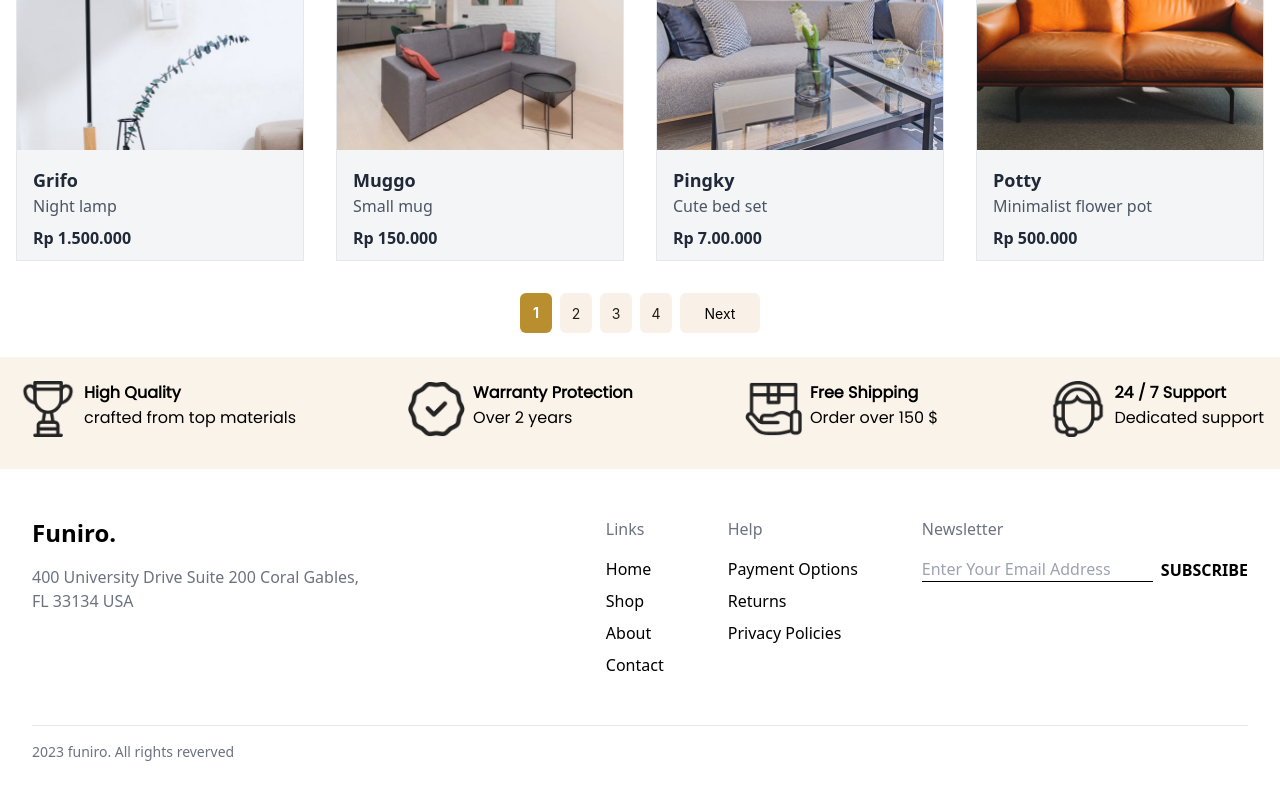
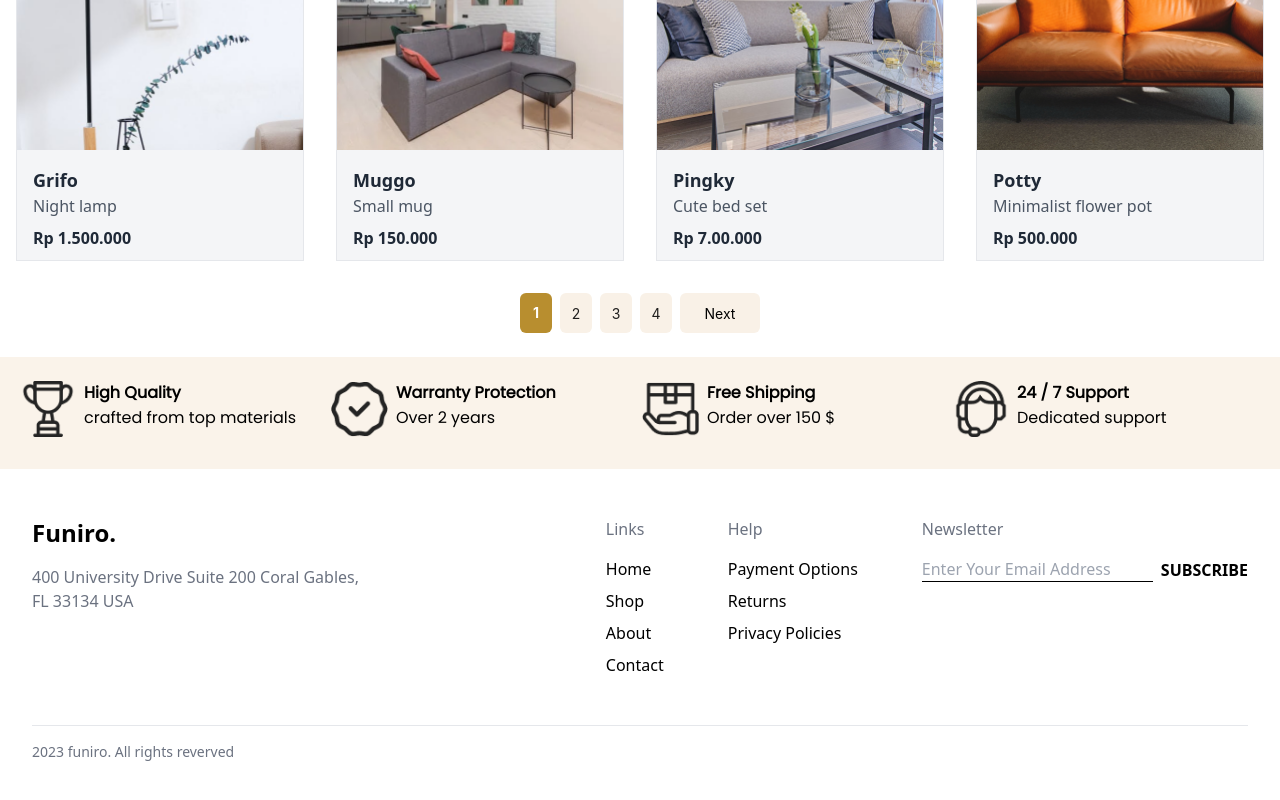
Before and after one commit to Aliraza708/assigment5, a React (Vite) app: page /Shop in a window 1280 px wide. Shown: the part 1056-1856 px from the top of the page. Built offline with nearby package versions, Linux system fonts and the light colour scheme.

Commit message:
card  updatae

```diff
--- a/src/Components/Card.jsx
+++ b/src/Components/Card.jsx
@@ -2,42 +2,46 @@ import { Link } from "react-router-dom"
 
 
 function Card({ item }) {
+
   return (
     <div className="flex  flex-wrap  gap-8 items-center justify-center min-h-screen ">
       {item.map((data) => {
-        const { categories, image, price, title, id, add  } = data
+        const { categories, image, price, title, id, add } = data
 
 
         return (
-         <Link to={`/Shop/${id}`} key={id}  className="bg-white  border h-[400px] overflow-hidden max-w-xs w-72">
+          <Link to={`/Shop/${id}`} key={id} className="bg-white  border h-[400px] overflow-hidden max-w-xs w-72">
 
-            <div className="relative flex flex-col">
+            <div className="relative group w-full h-72">
+              {/* Image */}
               <img
                 src={image}
                 alt="A minimalist flower pot on an orange leather sofa"
-                className="w-full cursor-pointer  h-72 object-cover"
+                className="w-full cursor-pointer h-72 object-cover"
               />
-              {add == 'new' ? <div className="absolute h-10 text-center top-2 right-2 bg-teal-500 text-white text-sm font-semibold  px-1.5 py-2.5  rounded-full">
-            New
-          </div> : null }
-          {add == 'sal' ? <div className="absolute h-10 text-center top-2 right-2 bg-red-700 text-white text-sm font-semibold  px-1 py-2.5  rounded-full">
-            -50%
-          </div> : null }
-          {/* <div className="absolute  text-center  bg-[#636363] inset-0  flex items-center justify-center hover:{} opacity-50 h-screen group-hover:opacity-100 transition-opacity">
-            <div className="opacity-100">
-                       <button className="bg-white hover:opacity-95 text-yellow-600 font-semibold py-2 px-4 rounded shadow">
-                    Add to cart
+
+              {/* Hover overlay with Add to Cart button */}
+              <div className="absolute inset-0 flex items-center justify-center bg-[#636363] bg-opacity-50 opacity-0 group-hover:opacity-100 transition-opacity">
+                <button className="bg-white hover:opacity-95 text-yellow-600 font-semibold py-2 px-4 rounded shadow">
+                  Add to cart
                 </button>
-            </div> */}
+              </div>
 
-                {/* </div>  */}
-          {/* <div className=" absolute h-24 bg-slate-600 top-2 right-2 inset-0  flex items-center justify-center opacity-0 group-hover:opacity-100 transition-opacity"> */}
-                {/* <button className="bg-white text-yellow-600 font-semibold py-2 px-4 rounded shadow">
-                    Add to cart
-                </button> */}
-            {/* </div> */}
+              {/* Conditional label for "New" */}
+              {add === 'new' && (
+                <div className="absolute top-2 right-2 h-10 text-center bg-teal-500 text-white text-sm font-semibold px-1.5 py-2.5 rounded-full">
+                  New
+                </div>
+              )}
 
+              {/* Conditional label for "-50%" sale */}
+              {add === 'sal' && (
+                <div className="absolute top-2 right-2 h-10 text-center bg-red-700 text-white text-sm font-semibold px-1 py-2.5 rounded-full">
+                  -50%
+                </div>
+              )}
             </div>
+
             <div className="p-4" style={{ backgroundColor: '#F4F5F7' }}>
               <h2 className="text-lg font-semibold text-gray-800">{title}</h2>
               <p className="text-gray-600">{categories}</p>
--- a/src/Components/FrameNavbar.jsx
+++ b/src/Components/FrameNavbar.jsx
@@ -3,52 +3,48 @@
 
 export default function FrameNavbar(){
     return(
-        <div className="bg-[#FAF3EA] pt-6 mt-6 p-4 h-28 pl-5 flex justify-between">
-            <div className="flex gap-2">
-                <div>
-                  <img  className="h-14"  src="./images/trophy 1.png" alt="" />
-                </div>
-                <div>
-                    <h1 className="font-poppins font-semibold">High Quality</h1>
-                    <span className="font-poppins font-extralight ">crafted from top materials</span>
-                </div>
+        <div className="bg-[#FAF3EA] pt-6  mt-6 p-4 h-auto pl-5 flex flex-wrap justify-between  ">
+        <div className="w-full sm:w-1/2 md:w-1/4  flex gap-2 mb-4 custom-breakpoint:w-1/2">
+          <div>
+            <img className="h-14" src="./images/trophy 1.png" alt="trophy" />
+          </div>
+          <div>
+            <h1 className="font-poppins font-semibold">High Quality</h1>
+            <span className="font-poppins font-extralight">crafted from top materials</span>
+          </div>
+        </div>
+
+        <div className="w-full sm:w-1/2 md:w-1/4 flex gap-2 mb-4 custom-breakpoint:w-1/2">
+          <div>
+            <img className="h-14" src="./images/guarantee.png" alt="guarantee" />
+          </div>
+          <div>
+            <h1 className="font-poppins font-semibold">Warranty Protection</h1>
+            <span className="font-poppins font-extralight">Over 2 years</span>
+          </div>
+        </div>
+
+        <div className="w-full sm:w-1/2 md:w-1/4 flex gap-2 mb-4 custom-breakpoint:w-1/2">
+          <div>
+            <img className="h-14" src="./images/shipping.png" alt="shipping" />
+          </div>
+          <div>
+            <h1 className="font-poppins font-semibold">Free Shipping</h1>
+            <span className="font-poppins font-extralight">Order over 150 $</span>
+          </div>
+        </div>
+
+        <div className="w-full sm:w-1/2 md:w-1/4 flex gap-2 custom-breakpoint:w-1/2">
+          <div>
+            <img className="h-14" src="./images/customer-support.png" alt="customer support" />
+          </div>
+          <div>
+            <h1 className="font-poppins font-semibold">24 / 7 Support</h1>
+            <span className="font-poppins font-extralight">Dedicated support</span>
+          </div>
+        </div>
+      </div>
 
 
-            </div>
-            <div className="flex gap-2">
-                <div>
-                  <img  className="h-14"  src="./images/guarantee.png" alt="" />
-                </div>
-                <div>
-                    <h1 className="font-poppins font-semibold">Warranty Protection</h1>
-                    <span className="font-poppins font-extralight ">Over 2 years</span>
-                </div>
-
-
-            </div>
-            <div className="flex gap-2">
-                <div>
-                  <img  className="h-14"  src="./images/shipping.png" alt="" />
-                </div>
-                <div>
-                    <h1 className="font-poppins font-semibold">Free Shipping</h1>
-                    <span className="font-poppins font-extralight ">Order over 150 $</span>
-                </div>
-
-
-            </div>
-            <div className="flex gap-2">
-                <div>
-                  <img className="h-14" src="./images/customer-support.png" alt="" />
-                </div>
-                <div>
-                    <h1 className="font-poppins font-semibold">24 / 7 Support</h1>
-                    <span className="font-poppins font-extralight ">Dedicated support</span>
-                </div>
-
-
-            </div>
-
-        </div>
     )
 }
--- a/src/Components/Header.jsx
+++ b/src/Components/Header.jsx
@@ -10,6 +10,9 @@ function Header() {
             { key: 'contact', label: 'Contact' },
         ],
     };
+    function handle(){
+        alert("run")
+    }
     return (
         <div className="bg-white text-black p-3  sticky top-0 z-50">
             <div className="flex justify-around items-center mt-4">
@@ -25,7 +28,10 @@ function Header() {
 
                 <div className="flex gap-6">
                     <div ><UserOutlined style={{ fontSize: '20px', cursor: 'pointer', }} /></div>
-                    <div><SearchOutlined style={{ fontSize: '20px', cursor: 'pointer', }} /></div>
+                    <div>
+                        <SearchOutlined onClick={handle} style={{ fontSize: '20px', cursor: 'pointer', }} />
+
+                        </div>
                     <div><HeartOutlined style={{ fontSize: '20px', cursor: 'pointer', }} /></div>
                     <div><ShoppingCartOutlined style={{ fontSize: '20px', cursor: 'pointer', }} /></div>
                 </div>
--- a/src/Components/ShopBanner.jsx
+++ b/src/Components/ShopBanner.jsx
@@ -14,7 +14,7 @@ function ShopBanner(){
           <div className="relative z-10 flex flex-col items-center justify-center w-full h-full p-8  bg-opacity-75">
             <h1 className='text-5xl font-semibold font-poppins'>Shop</h1>
            <div className='mt-4 font-poppins flex gap-2 text-lg '>
-           <Link to={'/'} className=' font-medium'> Home <RightOutlined /> </Link><p className='font-normal'>Shop</p>
+           <Link to={'/'} className=' font-medium text-[#9F9F9F]'> Home  </Link><RightOutlined /><p className='font-normal'>Shop</p>
            </div>
           </div>
         </div>
--- a/tailwind.config.js
+++ b/tailwind.config.js
@@ -9,6 +9,9 @@ export default {
       fontFamily: {
         poppins: ['Poppins', 'sans-serif'],
       },
+      screens: {
+        'custom-breakpoint': '471px',
+      }
     },
   },
   plugins: [],
```
